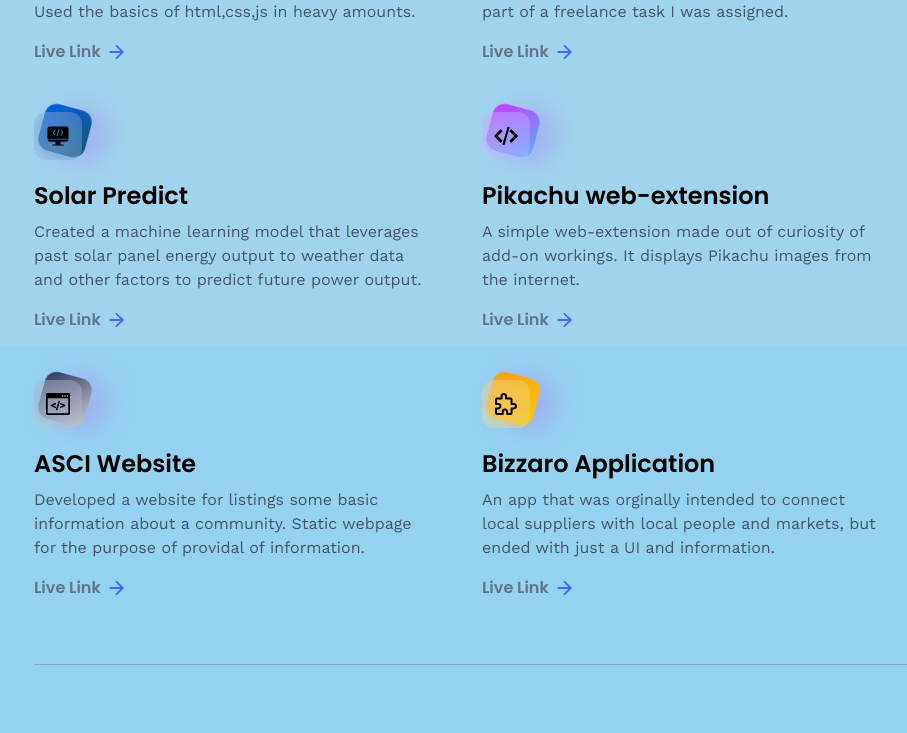
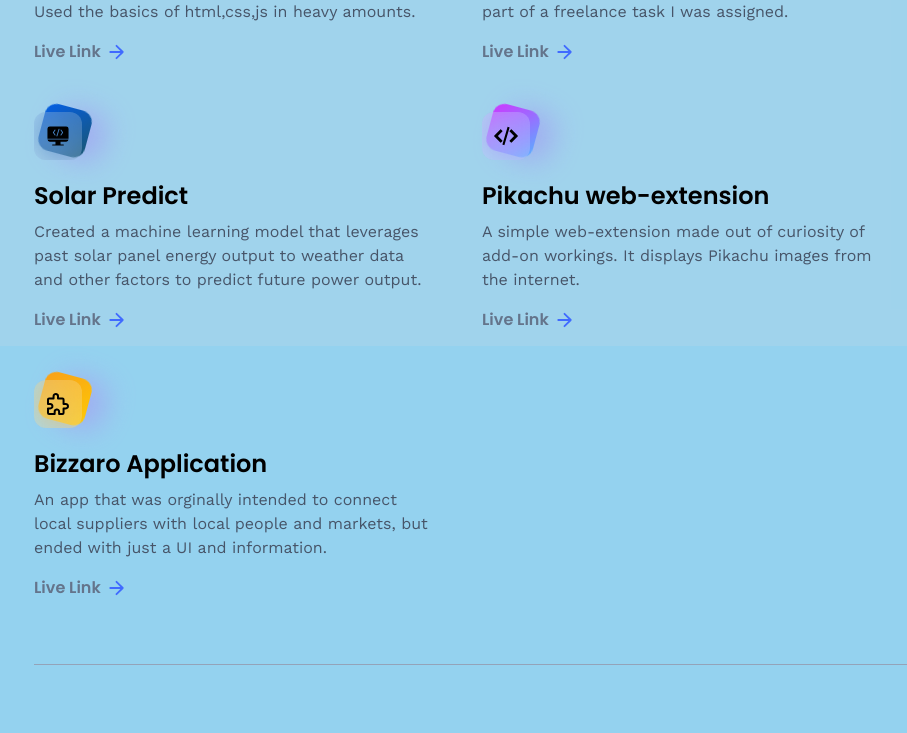
Before and after one commit to midnightcoder04/3DPortfolio, a React (Vite) app: page /projects in a window 1280 px wide. Shown: the part 454-1187 px from the top of the page, without its empty margins (126-1033 px from the left). Built offline with nearby package versions, Linux system fonts and the light colour scheme.

Commit message:
updated_projects

```diff
--- a/src/constants/index.js
+++ b/src/constants/index.js
@@ -223,13 +223,13 @@ export const projects = [
         description: 'A simple web-extension made out of curiosity of add-on workings. It displays Pikachu images from the internet.',
         link: 'https://github.com/midnightcoder04p',
     },
-    {
-        iconUrl: pg5,
-        theme: 'btn-back-black',
-        name: 'ASCI Website',
-        description: 'Developed a website for listings some basic information about a community. Static webpage for the purpose of providal of information.',
-        link: 'https://github.com/midnightcoder04',
-    },
+    // {
+    //     iconUrl: pg5,
+    //     theme: 'btn-back-black',
+    //     name: 'ASCI Website',
+    //     description: 'Developed a website for listings some basic information about a community. Static webpage for the purpose of providal of information.',
+    //     link: 'https://github.com/midnightcoder04',
+    // },
     {
         iconUrl: pg6,
         theme: 'btn-back-yellow',
```
